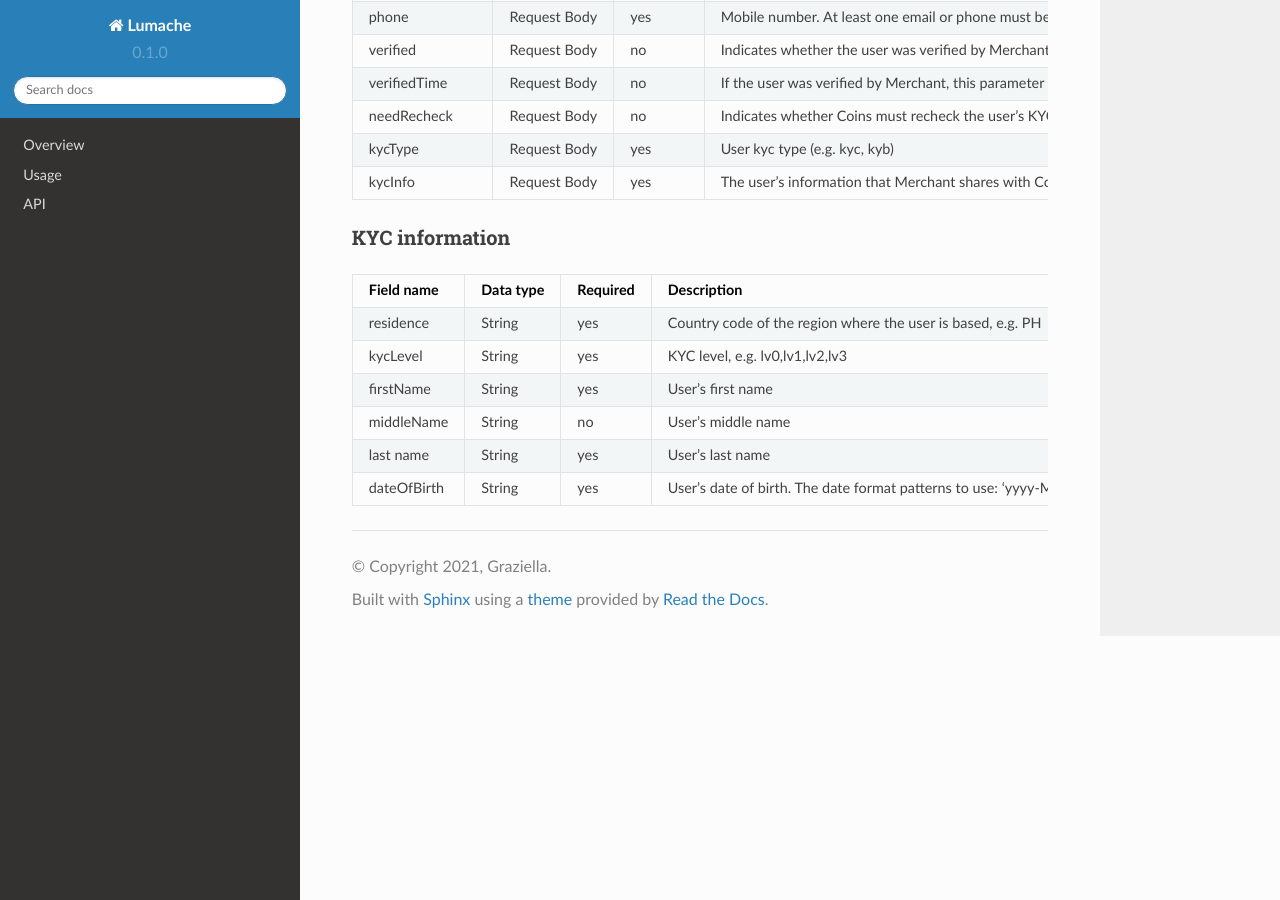
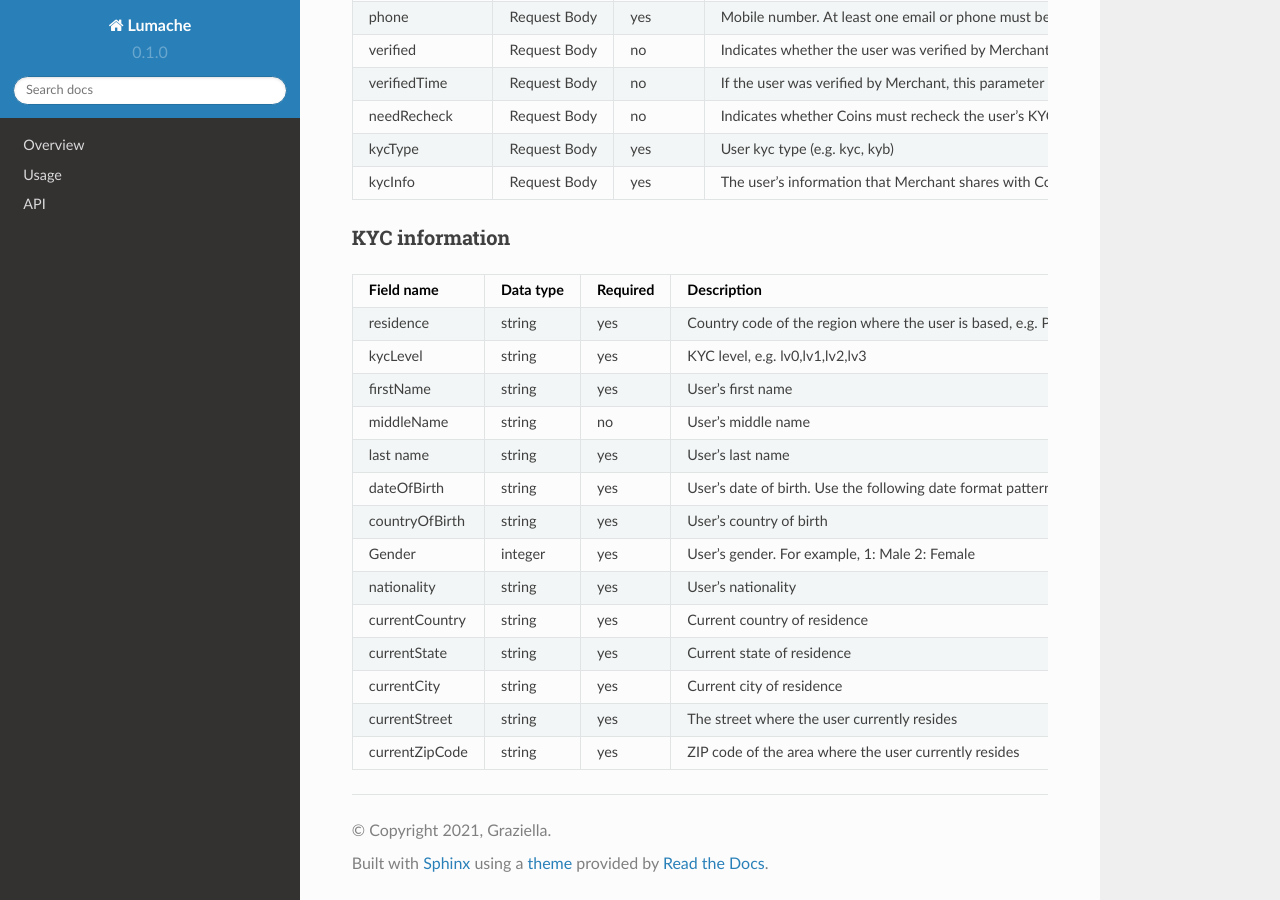
Before and after one commit to vadimsteckler1/coins_access_api, a Sphinx documentation site: the page built from docs/source/user_related.rst, in a window 1280 px wide and 900 px high, scrolled down 1004 px. Built offline with Sphinx 7.4.7 and the Read the Docs theme 2.0.0, drawn with Linux system fonts in a browser that asks for light colours.

Commit message:
Update user_related.rst

```diff
--- a/docs/source/user_related.rst
+++ b/docs/source/user_related.rst
@@ -69,26 +69,58 @@ KYC information
      - Required
      - Description
    * - residence
-     - String
+     - string
      - yes
      - Country code of the region where the user is based, e.g. PH
    * - kycLevel
-     - String
+     - string
      - yes
      - KYC level, e.g. lv0,lv1,lv2,lv3
    * - firstName
-     - String
+     - string
      - yes
      - User’s first name
    * - middleName
-     - String
+     - string
      - no
      - User’s middle name
    * - last name
-     - String
+     - string
      - yes
      - User’s last name
    * - dateOfBirth
-     - String
+     - string
      - yes
-     - User’s date of birth. The date format patterns to use: 'yyyy-MM-dd HH:mm:ss'
+     - User’s date of birth. Use the following date format pattern: 'yyyy-MM-dd HH:mm:ss'
+   * - countryOfBirth
+     - string
+     - yes
+     - User’s country of birth
+   * - Gender
+     - integer
+     - yes
+     - User’s gender. For example, 1: Male 2: Female
+   * - nationality
+     - string
+     - yes
+     - User’s nationality
+   * - currentCountry
+     - string
+     - yes
+     - Current country of residence
+   * - currentState
+     - string
+     - yes
+     - Current state of residence
+   * - currentCity
+     - string
+     - yes
+     - Current city of residence
+   * - currentStreet
+     - string
+     - yes
+     - The street where the user currently resides
+   * - currentZipCode
+     - string
+     - yes
+     - ZIP code of the area where the user currently resides
```
